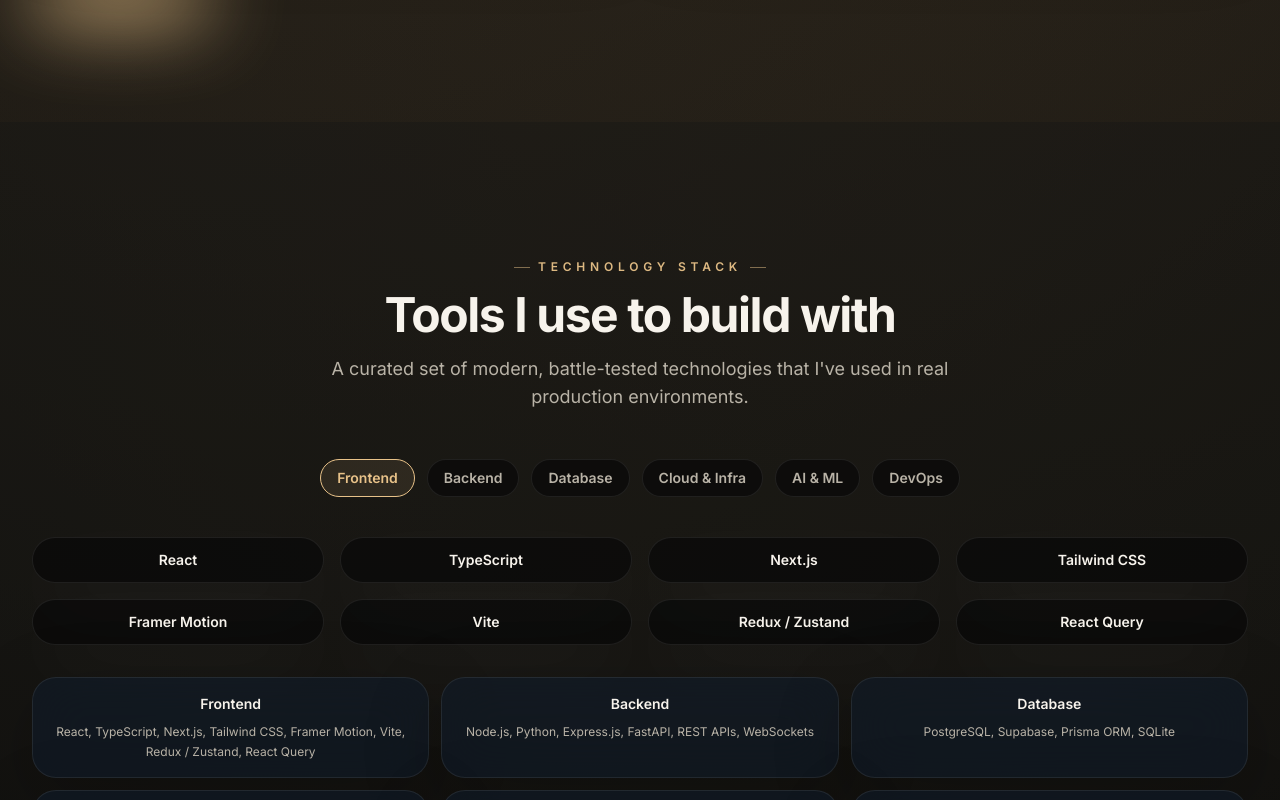
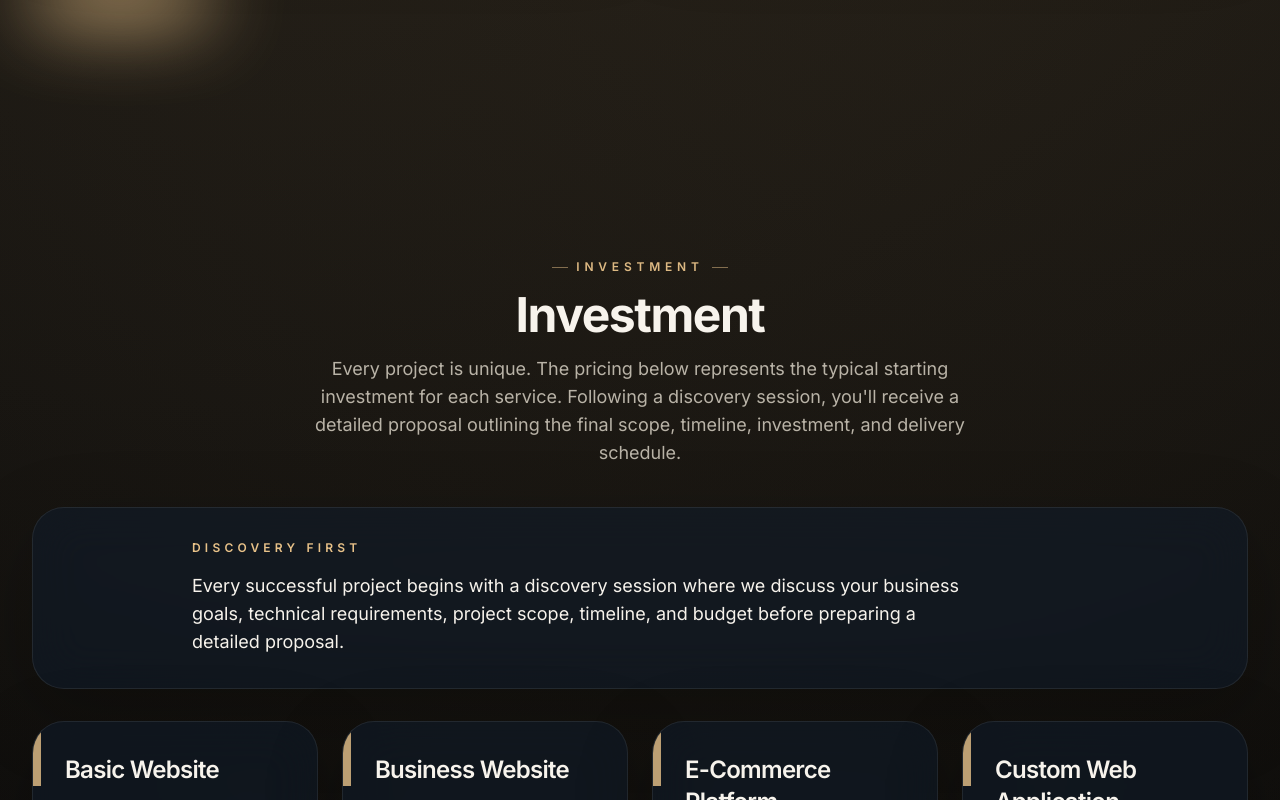
Before and after one commit to antoniodemax/antony, a React (Vite) app: page / in a window 1280 px wide. Shown: the part 2080-2880 px from the top of the page. Built offline with nearby package versions, Linux system fonts and the light colour scheme.

Commit message:
removed the tech stack rendered section list

```diff
--- a/src/App.tsx
+++ b/src/App.tsx
@@ -6,7 +6,6 @@
 import WhyMe from './components/sections/WhyMe'
 import Testimonials from './components/sections/Testimonials'
 import About from './components/sections/About'
-import TechStack from './components/sections/TechStack'
 import InsightsList from './components/insights/InsightsList'
 import ArticlePage from './components/insights/ArticlePage'
 import usePath from './hooks/usePath'
@@ -49,7 +48,6 @@
               <>
                 <Hero />          {/* Home */}
                 <About />         {/* About */}
-                <TechStack />     {/* skills — under About */}
                 <Services />      {/* Services */}
                 <WhyMe />         {/* supports Services */}
                 <Projects />      {/* Work */}
```
Also changed, not shown: 1 other file (tests, documents, lock files or other folders).
